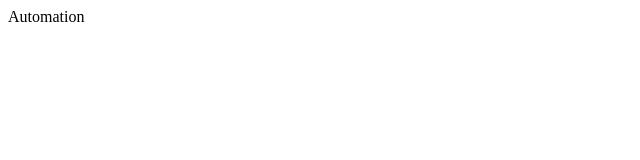
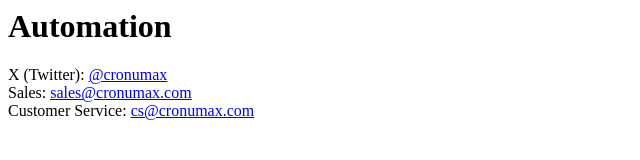
Before and after one commit to cronumax/cronumax, a plain HTML site: page index.html in a window 1280 px wide. Shown: the whole page, without its empty margins (0-640 px from the left). Drawn offline with Linux system fonts and the light colour scheme.

Commit message:
Add contact info

```diff
--- a/index.html
+++ b/index.html
@@ -1 +1,4 @@
-Automation
+<h1>Automation</h1>
+X (Twitter): <a href="https://x.com/cronumax">@cronumax</a><br>
+Sales: <a href="mailto:sales@cronumax.com">sales@cronumax.com</a><br>
+Customer Service: <a href="mailto:cs@cronumax.com">cs@cronumax.com</a><br>
```
